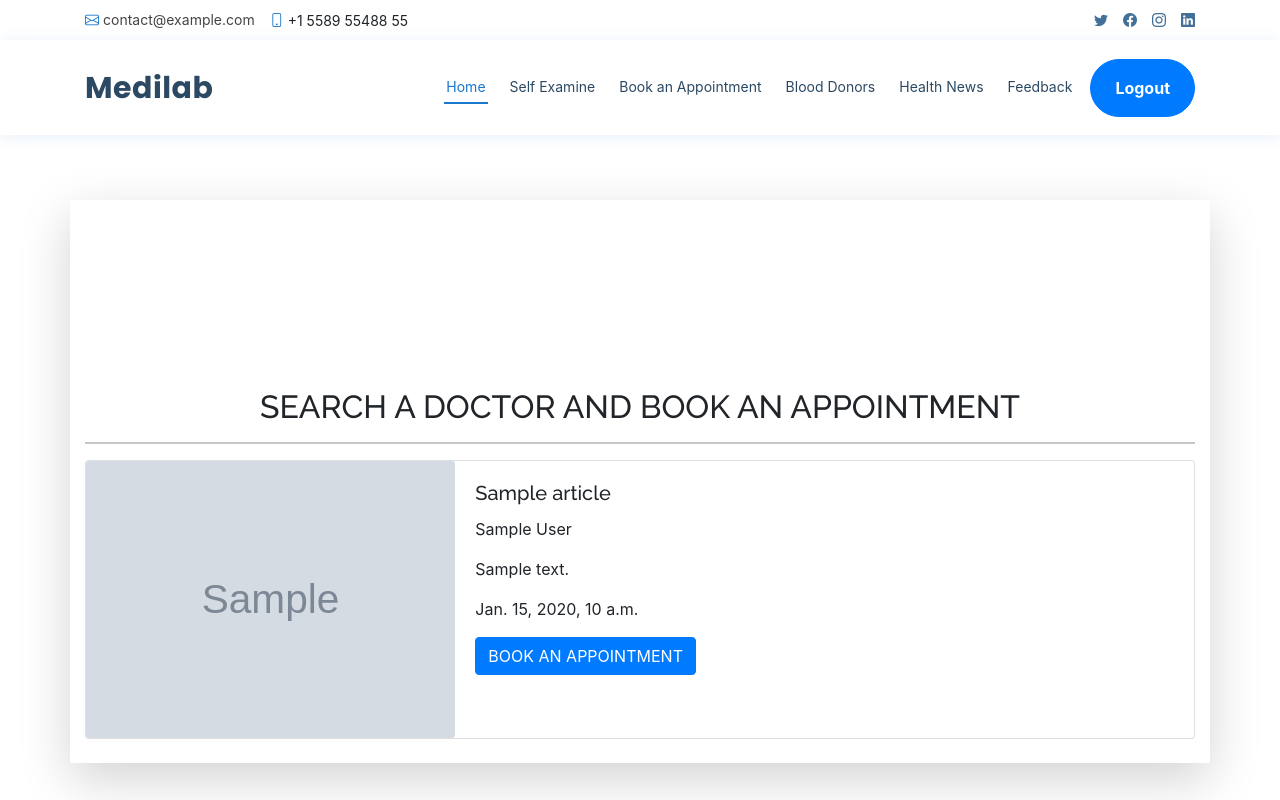
After one commit to MuskanGupta1503/VirMediCare, a Django app: page /healthnews in a window 1280 px wide. The commit adds this page. Run offline with Django 3.2, Linux system fonts and the light colour scheme; tables that the repository leaves empty hold one stand-in row (values such as "Sample post"); grey boxes marked "Sample" are stand-in pictures; a database or web service that is not in the repository returns one stand-in record (values such as "Sample title"); data that the repository does not hold is empty; some libraries are stand-ins or nearby versions.

Commit message:
addd new features

```diff
--- a/manage_health/urls.py
+++ b/manage_health/urls.py
@@ -37,4 +37,6 @@ urlpatterns = [
     path('heartdis',heartdis,name="heartdis"),
     path('thyroism',thyroism,name="thyroism"),
     path('diabetesr',diabetesr,name="diabetesr"),
+    path('healthnews',healthnews,name="healthnews"),
+    path('feedback',feedback,name="feedback"),
 ]+ static(settings.MEDIA_URL,document_root=settings.MEDIA_ROOT)
--- a/model/admin.py
+++ b/model/admin.py
@@ -5,3 +5,4 @@ from model.models import *
 admin.site.register(PatientUser)
 admin.site.register(DoctorUser)
 admin.site.register(Appointment)
+admin.site.register(Feedback)
--- /dev/null
+++ b/model/templates/healthnews.html
@@ -0,0 +1,45 @@
+{% load static %}
+
+{% block body %}
+
+{% include 'user_navigation.html' %}
+<div class="container shadow-lg py-2" style="margin-top: 200px;">
+    <!-- <h2>Heath news</h2>
+    <h4>List is {{article}} </h4>
+    <ul>
+    {% for i in article %}
+    <li>{{ i.title }}</li>
+    {% endfor %} -->
+
+    <h2 class="text-center" style="margin-top: 180px;">SEARCH A DOCTOR AND BOOK AN APPOINTMENT</h2>
+    <hr>
+
+    {% for i in article %}
+
+    <!-- {{ doctor.user.first_name }}<br>
+    {{ doctor.location }}<br>
+    {{ doctor.specialization }}<br> -->
+
+    <div class="card mb-3" >
+        <div class="row no-gutters">
+          <div class="col-md-4">
+            <img src="{{i.urlToImage}}" class="card-img" >
+          </div>
+          <div class="col-md-8">
+            <div class="card-body">
+              <h5 class="card-title">{{ i.title }}</h5>
+              <p class="card-text">{{ i.author }}</p>
+              <p class="card-text">{{ i.description }}</p>
+              <p class="card-text">{{ i.publishedAt }}</p>
+              <a href="" class="card-text btn btn-primary">BOOK AN APPOINTMENT</a>
+            </div>
+          </div>
+        </div>
+      </div>
+
+    {% endfor %}
+
+
+</div>
+
+{% endblock %}
--- a/model/templates/user_navigation.html
+++ b/model/templates/user_navigation.html
@@ -75,7 +75,8 @@
           <li><a class="nav-link scrollto" href="/self_examine">Self Examine</a></li>
           <li><a class="nav-link scrollto" href="/doctor_search">Book an Appointment</a></li>
           <li><a class="nav-link scrollto" href="#departments">Blood Donors</a></li>
-          <li><a class="nav-link scrollto" href="#contact">Feedback</a></li>
+          <li><a class="nav-link scrollto" href="/healthnews">Health News</a></li>
+          <li><a class="nav-link scrollto" href="/feedback">Feedback</a></li>
         </ul>
 
         <i class="bi bi-list mobile-nav-toggle"></i>
--- a/model/views.py
+++ b/model/views.py
@@ -6,6 +6,8 @@ from .models import *
 from django.contrib.auth import authenticate,login, logout
 from datetime import date
 from django.core.paginator import Paginator
+import requests
+import json
 
 # Importing libraries
 import numpy as np
@@ -218,6 +220,7 @@ def doctor_search(request):
     if not request.user.is_authenticated:
         return redirect('user_login')
     doctor = DoctorUser.objects.all()
+    print(doctor)
     paginator = Paginator(doctor, 3) # Show 25 contacts per page.
     page_number = request.GET.get('page')
     page_obj = paginator.get_page(page_number)
@@ -370,3 +373,37 @@ def heartdis(request):
 
 def self_examine(request):
     return render(request,'self_examine.html')
+
+def healthnews(request):
+    r = requests.get('https://newsapi.org/v2/top-headlines?country=in&category=health&apiKey=37f4a01b63e64d80968ebcae04d6218d')
+    r=r.json()
+    # print(r['articles'][0]['title'])
+    count=0
+    context={}
+    context["article"]=[]
+    for article in r['articles']:
+        if count>5:
+            break
+        context["article"].append(article)
+        count+=1
+    return render(request,"healthnews.html",context)
+
+def feedback(request):
+    if not request.user.is_authenticated:
+        return redirect('user_login')
+    error=""
+    if request.method=='POST':
+        try:
+            print("enter try")
+            description=request.POST['feedback']
+            user=request.user
+            patient=PatientUser.objects.get(user=user)
+            date1=date.today()
+            Feedback.objects.create(applydate=date1,patient=patient,description=description)
+            print("feedback created")
+            error="no"
+        except:
+            print("enter EXCEPT")
+            error="yes"
+    d={'error':error}
+    return render(request,'feedback.html',d)
```
Also changed, not shown: model/models.py (+7 -0 lines), model/templates/feedback.html (added, +30 -0 lines), db.sqlite3, model/migrations/0006_feedbck.py (added), model/migrations/0007_auto_20211201_2052.py (added), model/migrations/0008_rename_user_feedback_patient.py (added), model/migrations/0009_alter_feedback_patient.py (added).
